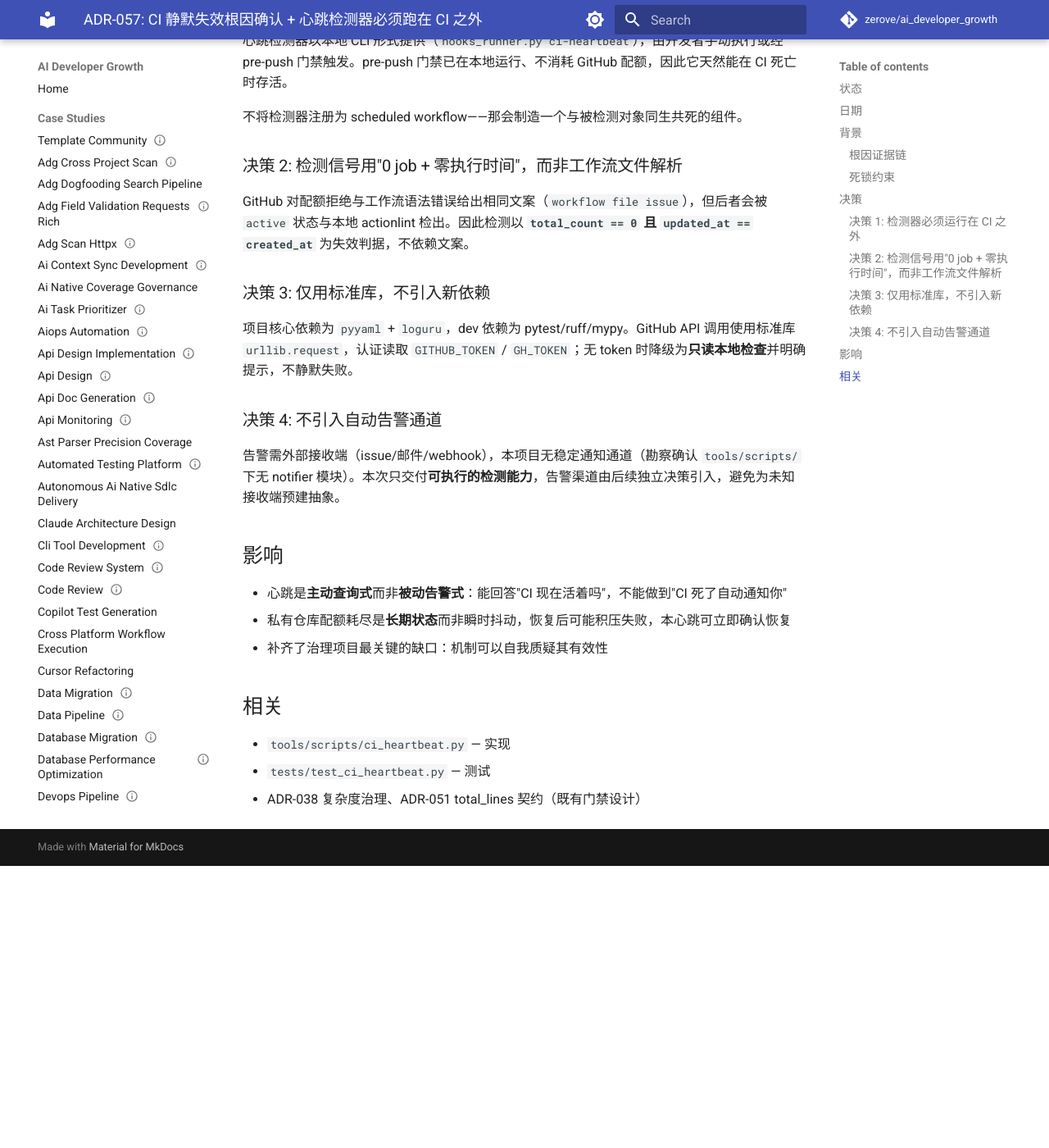
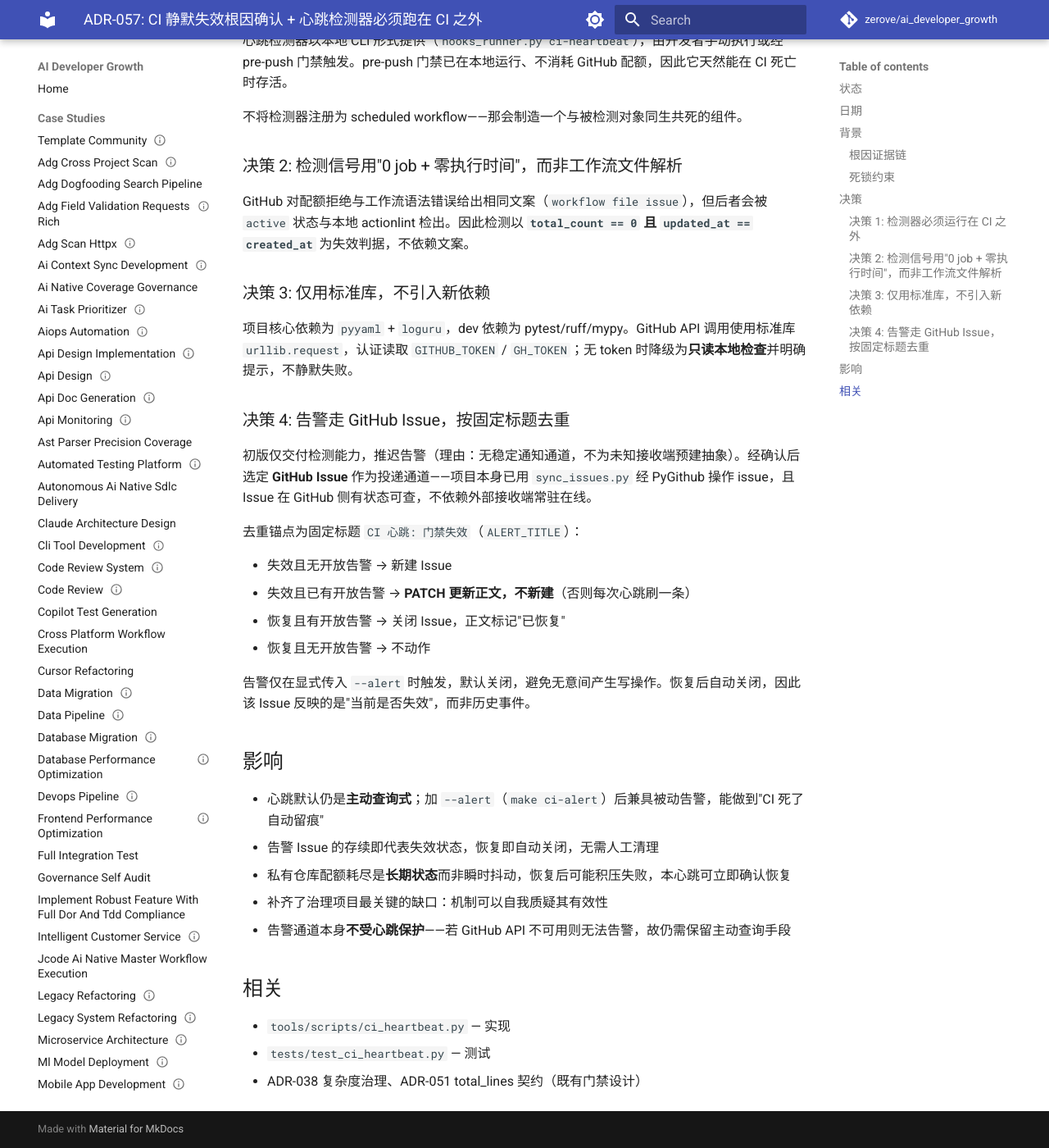
Before and after one commit to zerove/ai_developer_growth, an MkDocs documentation site: the page built from docs/adr/ADR-057-ci-heartbeat-outside-ci.md, in a window 1280 px wide and 1400 px high, scrolled down 1482 px. Shown: the whole window at 82% size. Built offline with MkDocs 1.6.1 and Material for MkDocs 9.7.7, drawn with Linux system fonts in a browser that asks for light colours; comment, search, counter and statistics services are not loaded; before the commit the page ends 2538 px from its top, so only the background shows below that.

Commit message:
docs: 更正 ADR-057 告警决策并接入 make ci-alert
ADR-057 初版「决策 4：不引入自动告警通道」与已实现的 Issue 告警矛盾。
文档与实现不符本身正是本项目在治理的缺陷类型，故更正而非另加说明：
改写为选定 GitHub Issue 的理由（项目已有 PyGithub 先例、Issue 状态在
GitHub 侧可查）、去重规则、恢复即自动关闭的语义，以及一条此前遗漏的
限制——告警通道依赖 GitHub API 可用，故主动查询手段必须保留。

Makefile 新增 ci-alert；README 补三个自检入口、cron 接入示例与告警
Issue 的存续语义。

验证: 4052 测试通过，ruff/mypy/structure 门禁全绿。

Ultraworked with [Sisyphus](https://github.com/code-yeongyu/oh-my-openagent)

Co-authored-by: Sisyphus <clio-agent@sisyphuslabs.ai>

```diff
--- a/docs/adr/ADR-057-ci-heartbeat-outside-ci.md
+++ b/docs/adr/ADR-057-ci-heartbeat-outside-ci.md
@@ -47,15 +47,26 @@ GitHub 对配额拒绝与工作流语法错误给出相同文案（`workflow fil
 
 项目核心依赖为 `pyyaml` + `loguru`，dev 依赖为 pytest/ruff/mypy。GitHub API 调用使用标准库 `urllib.request`，认证读取 `GITHUB_TOKEN` / `GH_TOKEN`；无 token 时降级为**只读本地检查**并明确提示，不静默失败。
 
-### 决策 4: 不引入自动告警通道
+### 决策 4: 告警走 GitHub Issue，按固定标题去重
 
-告警需外部接收端（issue/邮件/webhook），本项目无稳定通知通道（勘察确认 `tools/scripts/` 下无 notifier 模块）。本次只交付**可执行的检测能力**，告警渠道由后续独立决策引入，避免为未知接收端预建抽象。
+初版仅交付检测能力，推迟告警（理由：无稳定通知通道，不为未知接收端预建抽象）。经确认后选定 **GitHub Issue** 作为投递通道——项目本身已用 `sync_issues.py` 经 PyGithub 操作 issue，且 Issue 在 GitHub 侧有状态可查，不依赖外部接收端常驻在线。
+
+去重锚点为固定标题 `CI 心跳: 门禁失效`（`ALERT_TITLE`）：
+
+- 失效且无开放告警 → 新建 Issue
+- 失效且已有开放告警 → **PATCH 更新正文，不新建**（否则每次心跳刷一条）
+- 恢复且有开放告警 → 关闭 Issue，正文标记"已恢复"
+- 恢复且无开放告警 → 不动作
+
+告警仅在显式传入 `--alert` 时触发，默认关闭，避免无意间产生写操作。恢复后自动关闭，因此该 Issue 反映的是"当前是否失效"，而非历史事件。
 
 ## 影响
 
-- 心跳是**主动查询式**而非**被动告警式**：能回答"CI 现在活着吗"，不能做到"CI 死了自动通知你"
+- 心跳默认仍是**主动查询式**；加 `--alert`（`make ci-alert`）后兼具被动告警，能做到"CI 死了自动留痕"
+- 告警 Issue 的存续即代表失效状态，恢复即自动关闭，无需人工清理
 - 私有仓库配额耗尽是**长期状态**而非瞬时抖动，恢复后可能积压失败，本心跳可立即确认恢复
 - 补齐了治理项目最关键的缺口：机制可以自我质疑其有效性
+- 告警通道本身**不受心跳保护**——若 GitHub API 不可用则无法告警，故仍需保留主动查询手段
 
 ## 相关
 
```
Also changed, not shown: README.md (+14 -4 lines), 1 other file.
